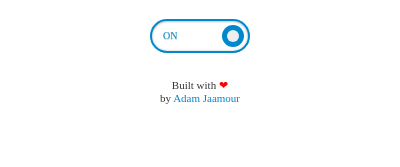
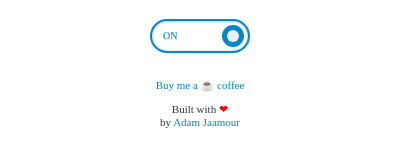
Before and after one commit to Trello-Card-Counter/Trello-Card-Counter-Mozilla-Extension, a browser extension: page popup/popup.html in a window 400 px wide. Shown: the part 61-228 px from the top of the page. Drawn offline with Linux system fonts and the light colour scheme.

Commit message:
Add buy me a coffee link

```diff
--- a/popup/popup.html
+++ b/popup/popup.html
@@ -17,7 +17,6 @@
     </div>
 
     <!-- Toggle switch button -->
-
     <div class="toggle-switch-container">
         <label class="switch switch-flat toggle-switch">
             <input class="switch-input" type="checkbox" checked/>
@@ -28,6 +27,12 @@
 
     <!-- Footer -->
     <footer>
+        <p class="footer-text">
+            <a class="footer-link"
+               href="https://www.buymeacoffee.com/adamjaamour"
+               target="_blank">
+            Buy me a ☕ coffee</a>
+        </p>
         <p class="footer-text">
             Built with <a class="footer-link"
                           href="https://github.com/Adamouization/Trello-Card-Counter-Mozilla-Extension"
```
